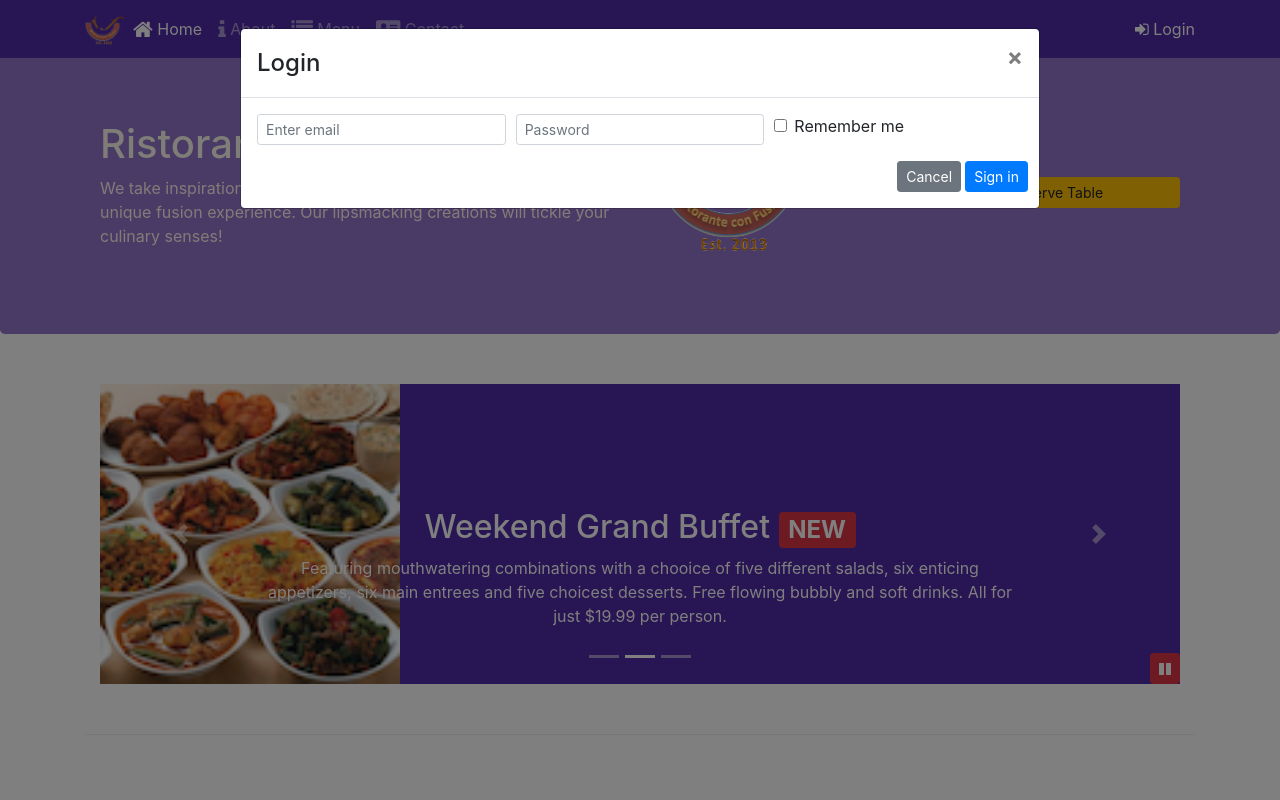
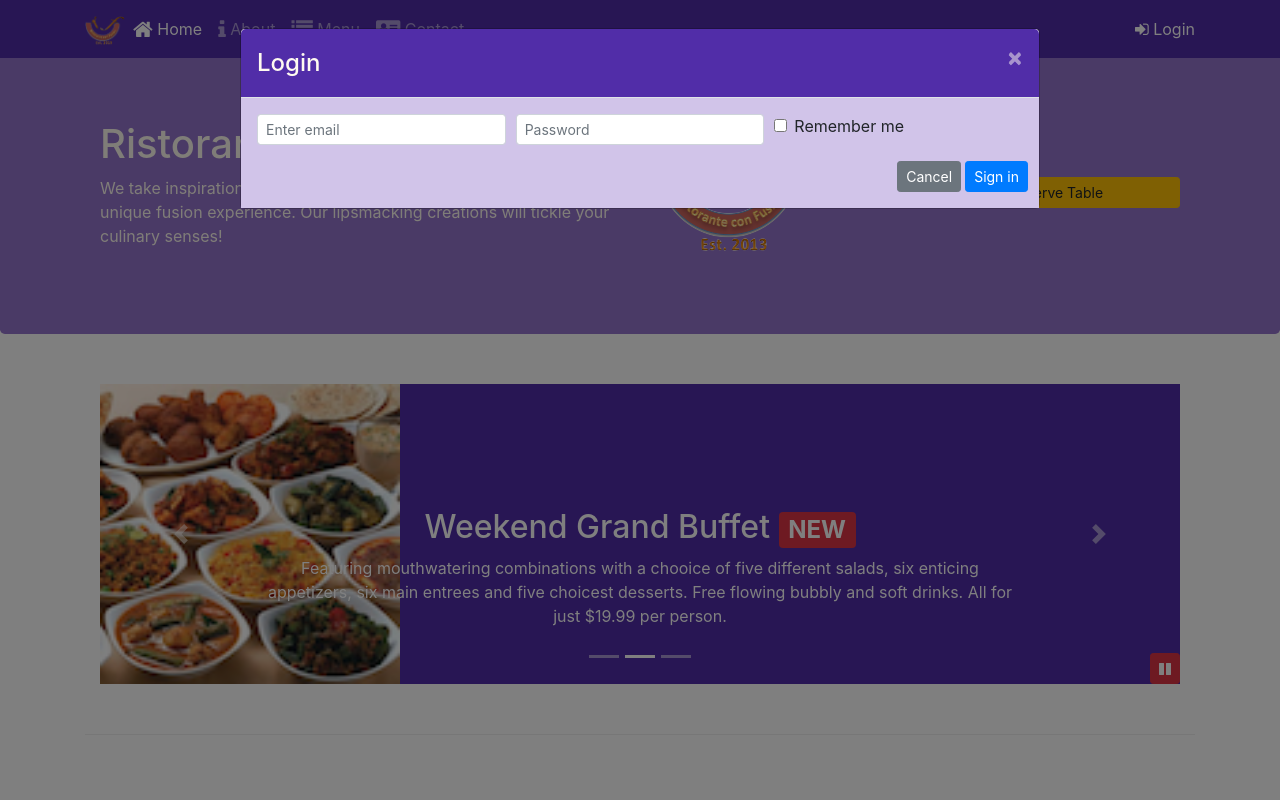
Before and after one commit to BilalRaza/bootstrap, a website: page index.html in a window 1280 px wide. Both pictures are taken after a click on the link "Login". Shown: the top 800 px of the page. Drawn offline with nearby package versions, Linux system fonts and the light colour scheme; files that its build step writes are made by us from their sources.

Commit message:
assignment 4

```diff
--- a/CSS/styles.scss
+++ b/CSS/styles.scss
@@ -2,48 +2,51 @@ $lt-gray: #ddd;
 $background-dark: #512DA8;
 $background-light: #9575CD;
 $background-pale: #D1C4E9;
-
+//
 // Height variables
 $carousel-item-height: 300px;
+//
+// Mixin
+@mixin zero-margin($pad-up-dn, $pad-left-right) {
+    margin: 0px auto;
+    padding: $pad-up-dn $pad-left-right;
+}
 
-@mixin zero-margin($pad-up-dn, $pad-left-right) {
-	margin:0px auto;
-	padding: $pad-up-dn $pad-left-right;
-}
-.row-header{
-    @include zero-margin(0px,0px);
+//Using Mixin
+.row-header {
+    @include zero-margin(0px, 0px);
 }
 
 .row-content {
-    @include zero-margin(50px,0px);
+    @include zero-margin(50px, 0px);
     border-bottom: 1px ridge;
-    min-height:400px;
+    min-height: 400px;
 }
 
-.footer{
+.footer {
     background-color: $background-pale;
     @include zero-margin(20px, 0px);
 }
 
 .jumbotron {
-    @include zero-margin(70px,30px);
-    background: $background-light ;
-    color:floralwhite;
+    @include zero-margin(70px, 30px);
+    background: $background-light;
+    color: floralwhite;
 }
 
-address{
-    font-size:80%;
-    margin:0px;
-    color:#0f0f0f;
+address {
+    font-size: 80%;
+    margin: 0px;
+    color: #0f0f0f;
 }
 
-body{
-    padding:50px 0px 0px 0px;
-    z-index:0;
+body {
+    padding: 50px 0px 0px 0px;
+    z-index: 0;
 }
 
 .navbar-dark {
-     background-color: $background-dark;
+    background-color: $background-dark;
 }
 
 .tab-content {
@@ -52,9 +55,9 @@ body{
     border-bottom: 1px solid $lt-gray;
     padding: 10px;
 }
+
 .carousel {
-    background:$background-dark;
-
+    background: $background-dark;
     .carousel-item {
         height: $carousel-item-height;
         img {
@@ -67,8 +70,22 @@ body{
 }
 
 #carouselButton {
-    right:0px;
+    right: 0px;
     position: absolute;
     bottom: 0px;
     z-index: 1;
 }
+
+.modal-header {
+    background-color: $background-dark;
+    .modal-title {
+        color: floralwhite;
+    }
+    .close {
+        color: floralwhite;
+    }
+}
+
+.modal-body {
+    background-color: $background-pale;
+}
```
